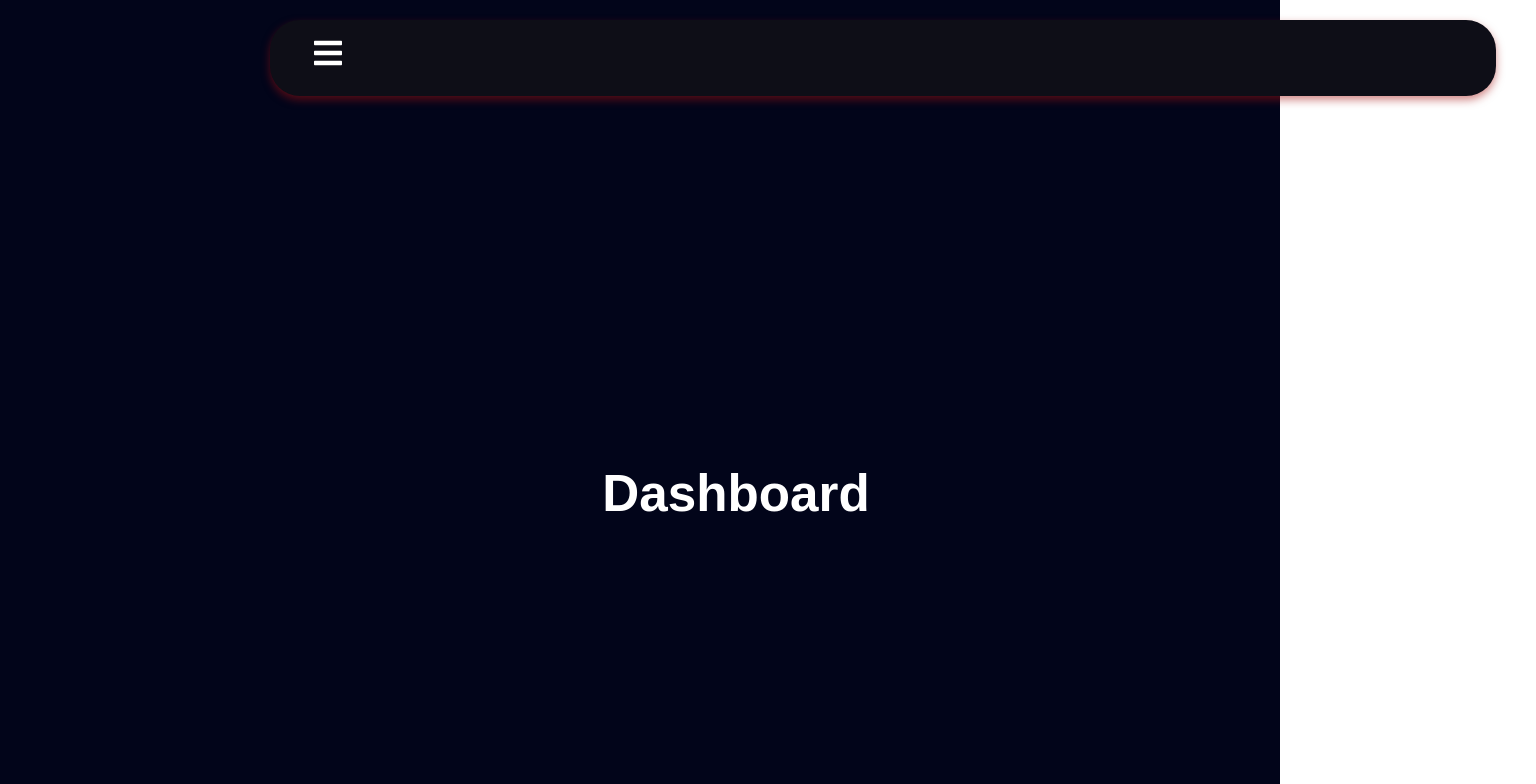
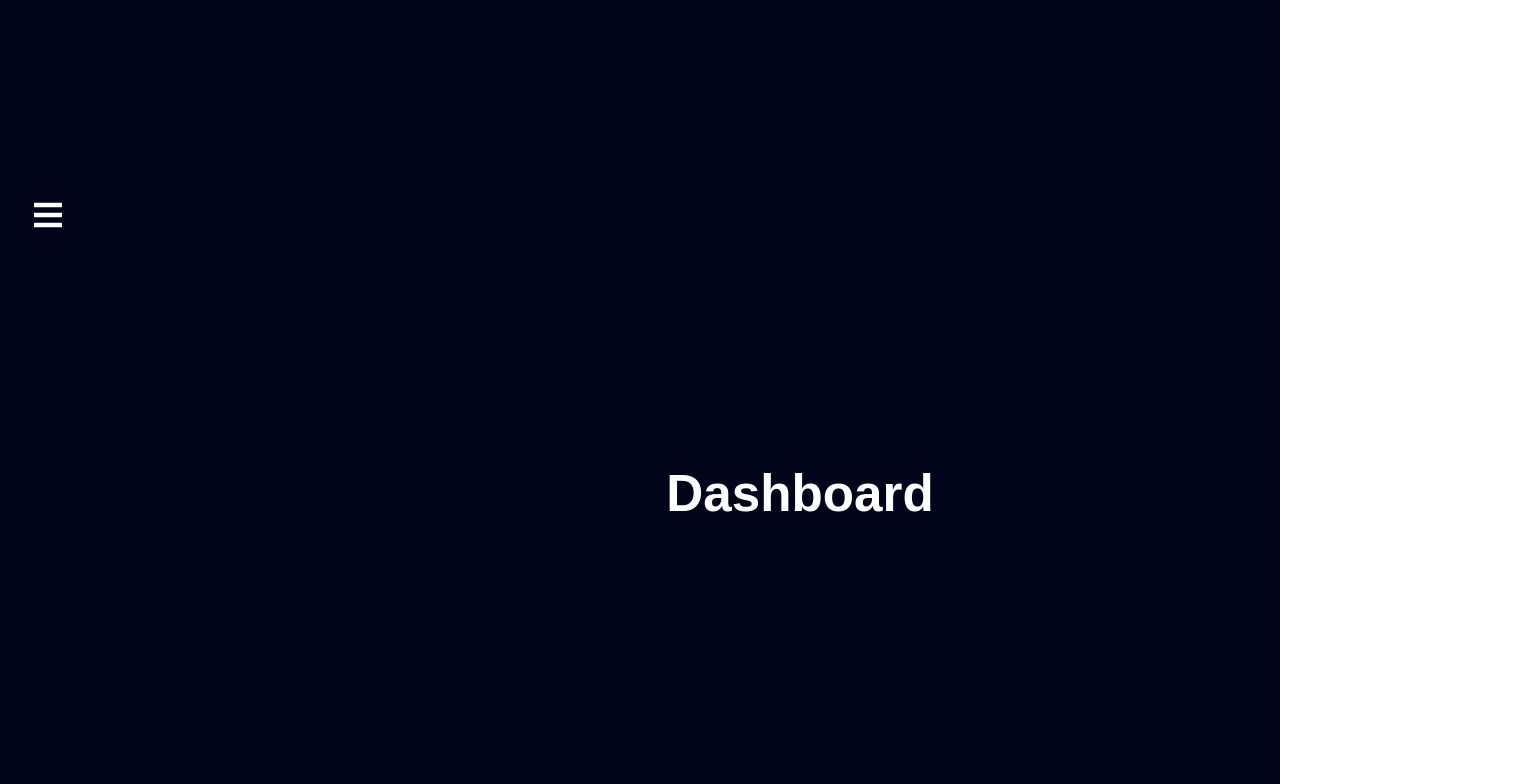
Before and after one commit to noclipping/ZenVibeFrontend, a React (Vite) app: page /protected in a window 1280 px wide. Shown: the top 784 px of the page, 1536 px wide, since content can reach past the window. Built offline with nearby package versions, Linux system fonts and the light colour scheme.

Commit message:
pages route inside dashboard component

```diff
--- a/src/components/dashboard/ProtectedPage.jsx
+++ b/src/components/dashboard/ProtectedPage.jsx
@@ -6,6 +6,7 @@ function ProtectedPage() {
     <div className="protected-page">
       <SideNav />
       <div className="dashboard-container">
+        <h1></h1>
         <h1>Dashboard</h1>
         <div className="dashboard-content">{/* Your content here */}</div>
       </div>
--- a/src/components/dashboard/sidebar/SideNav.css
+++ b/src/components/dashboard/sidebar/SideNav.css
@@ -1,12 +1,19 @@
-.navbar {
-  background-color:#0e0e17;
-  height: 60px;
-  margin-left: 50px;
-  padding-left: 10px;
+.nav-menu-header {
   display: flex;
-  justify-content: start;
   align-items: center;
+  padding: 0.2rem;
+  border-bottom: 5px solid #d00000; /* Optional divider */
+  width: 210px;
+  border-radius: 1px;
 }
+
+.sidebar-logo {
+  width: 60px; /* Adjust as needed */
+  height: auto;
+  margin-right: 5px; /* Space between logo and title */
+  border-radius: 50px;
+}
+
 
 .menu-bars {
   margin-left: 2rem;
@@ -63,8 +70,8 @@
 
 .navbar-toggle {
   background-color:  #0e0e17;
-  width: 100%;
-  height: 80px;
+  width: 50%;
+  height: 40px;
   display: flex;
   justify-content: start;
   align-items: center;
--- a/src/components/dashboard/sidebar/SideNav.jsx
+++ b/src/components/dashboard/sidebar/SideNav.jsx
@@ -1,9 +1,9 @@
 import { useState } from "react";
 import * as FaIcons from "react-icons/fa";
-import * as AiIcons from "react-icons/ai";
 import { Link } from "react-router-dom";
 import { SidebarData } from "./SidebarData";
 import { IconContext } from "react-icons";
+import logo from '../../../../assets/zenvibe.png';
 import "./SideNav.css";
 
 function SideNav() {
@@ -14,18 +14,17 @@ function SideNav() {
   return (
     <>
       <IconContext.Provider value={{ color: "#fff" }}>
-        <div className="navbar">
+        <div className="sidenav">
           <Link to="#" className="menu-bars">
             <FaIcons.FaBars onClick={showSidebar} />
           </Link>
         </div>
         <nav className={sidebar ? "nav-menu active" : "nav-menu"}>
           <ul className="nav-menu-items" onClick={showSidebar}>
-            <li className="navbar-toggle">
-              <Link to="#" className="menu-bars">
-                <AiIcons.AiOutlineClose />
-              </Link>
-            </li>
+          <div className="nav-menu-header">
+            <img src={logo} alt="ZenVibe Logo" className="sidebar-logo" />
+            <h2>ZenVibe</h2> {/* Add the name next to the logo */}
+          </div>
             {SidebarData.map((item, index) => {
               return (
                 <li key={index} className={item.cName}>
```
